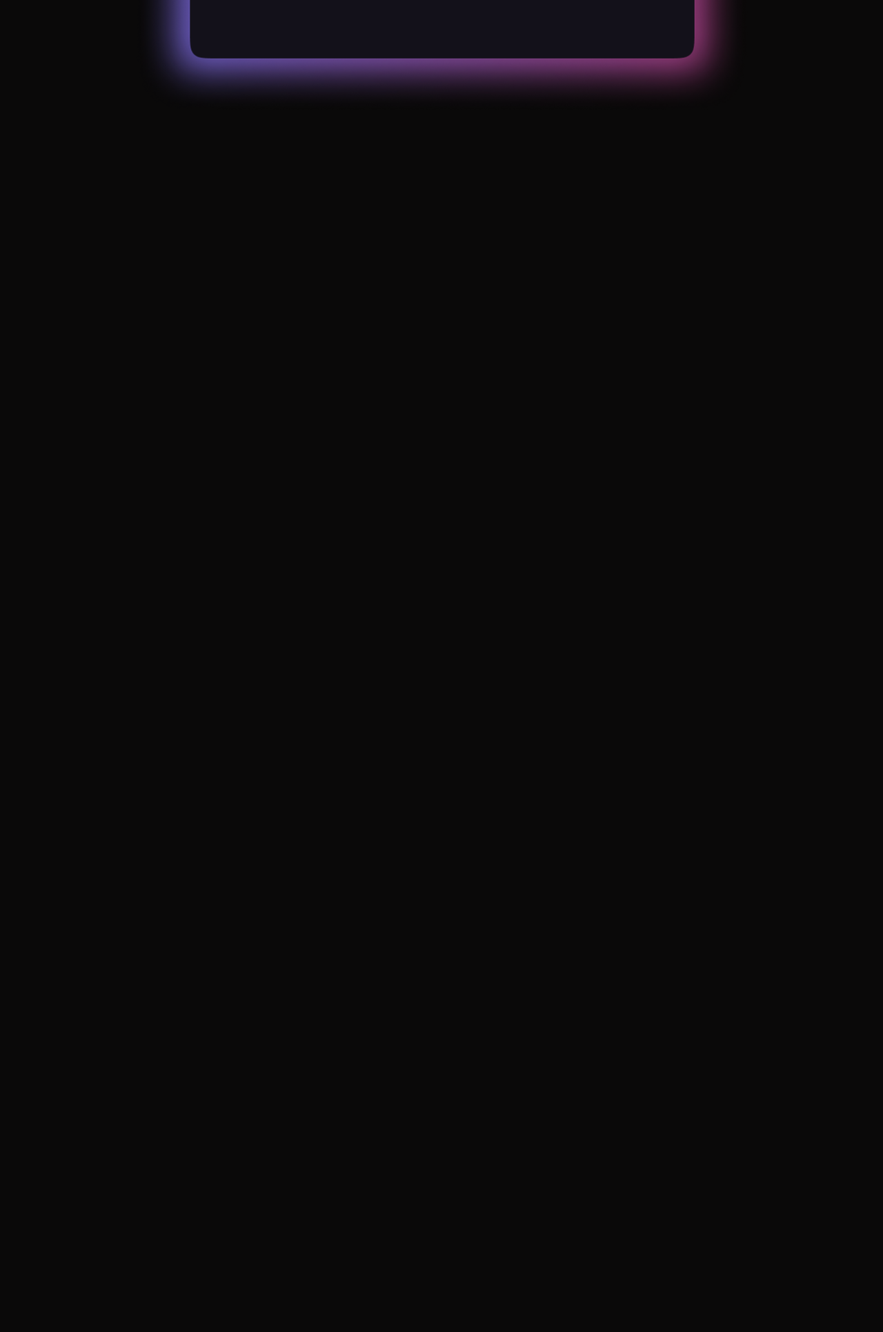
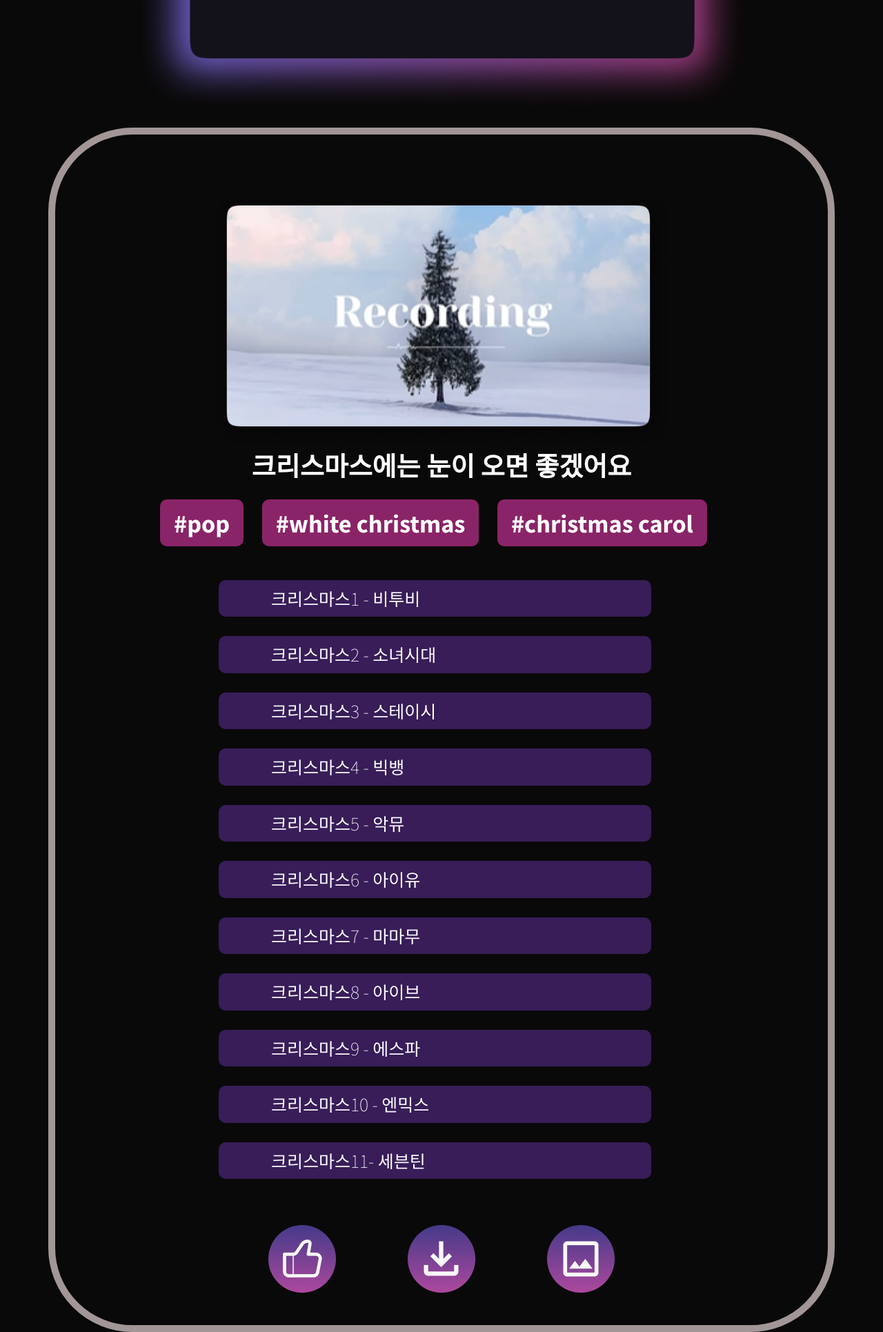
Before and after one commit to pulpo125/AIPlayer_Pling, a Django app: page /output/ in a window 1280 px wide. Shown: the part 554-2485 px from the top of the page at 69% size. Before the commit the page ends 695 px from the top, so only its background shows below. Run offline with Django 4.2, Linux system fonts and the light colour scheme; some libraries are stand-ins or nearby versions.

Commit message:
youngji-html4완, 3ing

```diff
--- a/web/final/main/static/css/4_output.css
+++ b/web/final/main/static/css/4_output.css
@@ -18,3 +18,63 @@
     width: 80%;
     height: auto;
 }
+
+.result_section {
+    border-radius: 122px;
+    border: 10px solid  #f7e6e6a3;
+    padding: 145px;
+    border-image-slice: 1;
+    margin-top: -109px;
+    /* border-image-source: linear-gradient(to right, #d13f8f, #9747ff, #6d44b7, #ce4da4); */
+}
+
+.result_img{
+    position: relative;
+    top: -75px;
+    left: 0px;
+    width: 80%;
+    height: auto;
+    margin-top: 12px;
+    margin-bottom: -46px;
+}
+.result_title h2{
+    font-weight: 800;
+    font-size: 38px;
+    color: white;
+    margin-top: -26px;
+    margin-bottom: 56px;
+}
+
+.result_tags p {
+    background-color: #e738ad94;
+    border-radius: 10px;
+    display: inline-block;
+    font-weight: 600;
+    font-size: 32px;
+    position: relative;
+    color: white;
+    margin-top: -68px;
+    margin-right: 23px;
+    margin-bottom: 21px;
+    padding: 10px 20px;
+}
+
+.result_songs p {
+    background-color: #9747ff53;
+    border-radius: 10px;
+    padding: 8px 76px;
+    margin: 26px;
+    font-size: 25px;
+    position: relative;
+    color: white;
+    margin-top: 28px;
+    margin-right: 111px;
+    margin-left: 92px;
+}
+
+.result_option{
+    margin-top: 41px;
+    margin-right: 50px;
+    margin-left: 50px;
+    margin-bottom: -98px;
+}
--- a/web/final/main/templates/4_output.html
+++ b/web/final/main/templates/4_output.html
@@ -45,6 +45,59 @@
             <div class="col"></div>
         </div>
     </div>
+
+    <!--result-->
+    <div class="container result_section">
+        <div class="row">
+            <div class="col"></div>
+            <div class="col-12 text-center">
+                <img class="result_img" src="/static/img/4_2_ex_img.png" alt="result">
+            </div>
+            <div class="col"></div>
+        </div>
+        <div class="row">
+            <div class="col"></div>
+            <div class="col-12 text-center result_title">
+                <h2>크리스마스에는 눈이 오면 좋겠어요</h2>
+            </div>
+            <div class="col"></div>
+        </div>
+        <div class="row">
+            <div class="col"></div>
+            <div class="col-12 text-center result_tags">
+                <p>#pop</p>
+                <p>#white christmas</p>
+                <p>#christmas carol</p>
+            </div>
+            <div class="col"></div>
+        </div>
+        <div class="row">
+            <div class="col"></div>
+            <div class="col-12 result_songs">
+                <p>크리스마스1 - 비투비</p>
+                <p>크리스마스2 - 소녀시대</p>
+                <p>크리스마스3 - 스테이시</p>
+                <p>크리스마스4 - 빅뱅</p>
+                <p>크리스마스5 - 악뮤</p>
+                <p>크리스마스6 - 아이유</p>
+                <p>크리스마스7 - 마마무</p>
+                <p>크리스마스8 - 아이브</p>
+                <p>크리스마스9 - 에스파</p>
+                <p>크리스마스10 - 엔믹스</p>
+                <p>크리스마스11- 세븐틴</p>
+            </div>
+            <div class="col"></div>
+        </div>
+        <div class="row">
+            <div class="col"></div>
+            <div class="col-12 text-center">
+                <img class="result_option" src="/static/img/4_like_btn.png" alt="result_option">
+                <img class="result_option" src="/static/img/4_capture_download_btn.png" alt="result_option">
+                <img class="result_option" src="/static/img/4_image_download_btn.png" alt="result_option">
+            </div>
+            <div class="col"></div>
+        </div>
+    </div>
      <!--JS연결-->
     <script src="https://ajax.googleapis.com/ajax/libs/jquery/1.8.3/jquery.min.js"></script>
     <script src="{% static 'js/2_input.js' %}"></script>
```
Also changed, not shown: web/final/main/static/css/2_input.css (+10 -0 lines), web/final/main/templates/2_input.html (+7 -0 lines), web/final/main/templates/3_loading.html (+18 -0 lines), web/final/main/static/img/3_background.png (added), web/final/main/static/img/4_2_ex_img.png (added).
